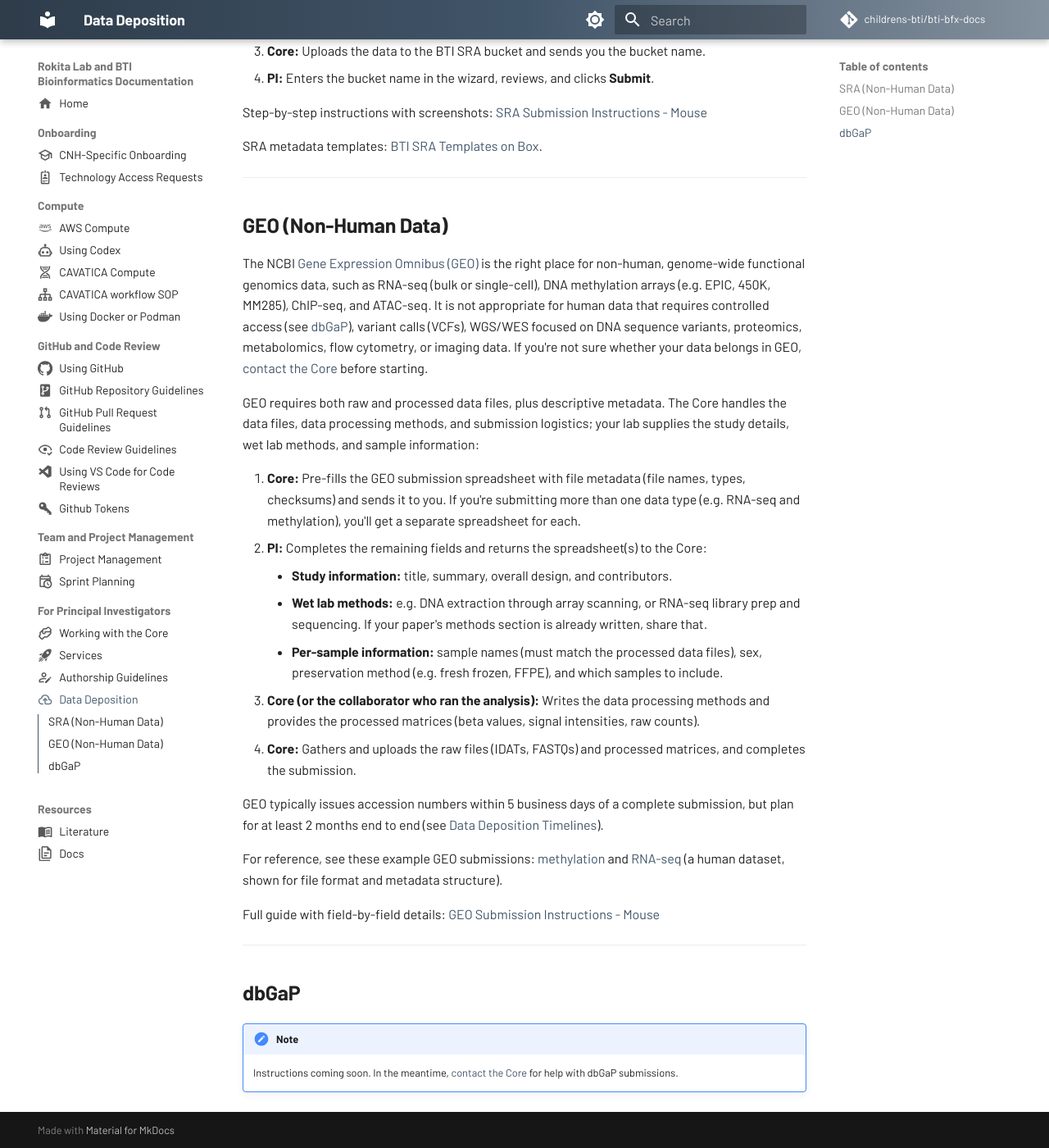
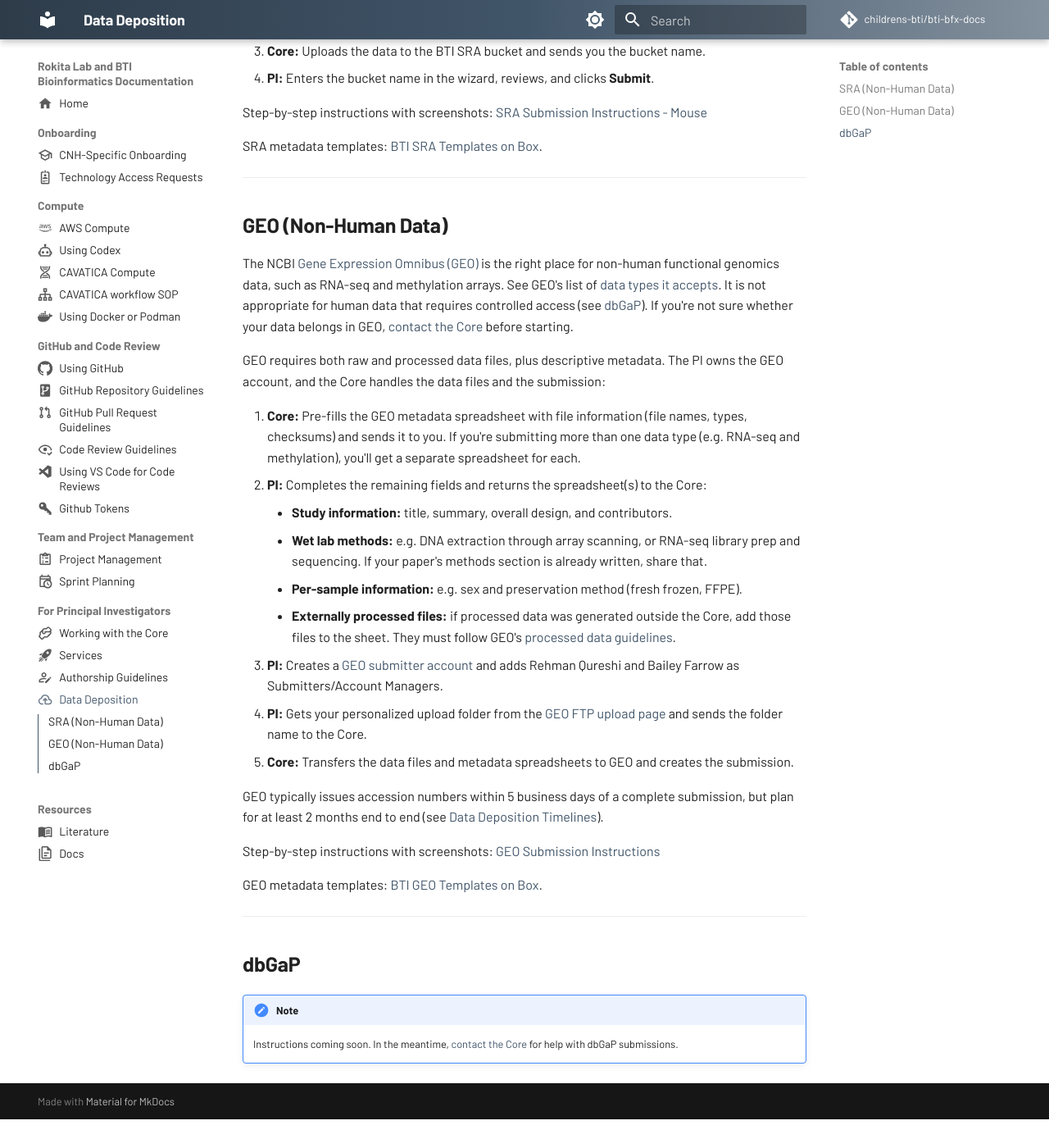
Before and after one commit to childrens-bti/bti-bfx-docs, an MkDocs documentation site: the page built from docs/pi-data-deposition.md, in a window 1280 px wide and 1400 px high, scrolled down 552 px. Shown: the whole window at 82% size. Built offline with MkDocs 1.6.1 and Material for MkDocs 9.7.7, drawn with Linux system fonts in a browser that asks for light colours; comment, search, counter and statistics services are not loaded; after the commit the page ends 1917 px from its top, so only the background shows below that.

Commit message:
Update GEO steps to match revised guide; add Box links
- PI creates GEO account, adds Core staff, and sends upload folder
- Externally processed files added by PI per GEO guidelines
- Link GEO's accepted data types instead of listing them
- Drop example submissions (removed from guide)
- Link new Box PDF and GEO metadata templates

Co-Authored-By: Claude Opus 5.5 <noreply@anthropic.com>

```diff
--- a/docs/pi-data-deposition.md
+++ b/docs/pi-data-deposition.md
@@ -29,26 +29,29 @@ SRA metadata templates: [BTI SRA Templates on Box](https://childrensnational.box
 
 ## GEO (Non-Human Data)
 
-The NCBI [Gene Expression Omnibus (GEO)](https://www.ncbi.nlm.nih.gov/geo/info/submission.html){target="_blank" rel="noopener"} is the right place for non-human, genome-wide functional genomics data, such as RNA-seq (bulk or single-cell), DNA methylation arrays (e.g. EPIC, 450K, MM285), ChIP-seq, and ATAC-seq.
-It is not appropriate for human data that requires controlled access (see [dbGaP](#dbgap)), variant calls (VCFs), WGS/WES focused on DNA sequence variants, proteomics, metabolomics, flow cytometry, or imaging data.
+The NCBI [Gene Expression Omnibus (GEO)](https://www.ncbi.nlm.nih.gov/geo/info/submission.html){target="_blank" rel="noopener"} is the right place for non-human functional genomics data, such as RNA-seq and methylation arrays.
+See GEO's list of [data types it accepts](https://www.ncbi.nlm.nih.gov/geo/info/faq.html#kinds){target="_blank" rel="noopener"}.
+It is not appropriate for human data that requires controlled access (see [dbGaP](#dbgap)).
 If you're not sure whether your data belongs in GEO, [contact the Core](pi-working-with-core.md) before starting.
 
 GEO requires both raw and processed data files, plus descriptive metadata.
-The Core handles the data files, data processing methods, and submission logistics; your lab supplies the study details, wet lab methods, and sample information:
+The PI owns the GEO account, and the Core handles the data files and the submission:
 
-1. **Core:** Pre-fills the GEO submission spreadsheet with file metadata (file names, types, checksums) and sends it to you. If you're submitting more than one data type (e.g. RNA-seq and methylation), you'll get a separate spreadsheet for each.
+1. **Core:** Pre-fills the GEO metadata spreadsheet with file information (file names, types, checksums) and sends it to you. If you're submitting more than one data type (e.g. RNA-seq and methylation), you'll get a separate spreadsheet for each.
 2. **PI:** Completes the remaining fields and returns the spreadsheet(s) to the Core:
     - **Study information:** title, summary, overall design, and contributors.
     - **Wet lab methods:** e.g. DNA extraction through array scanning, or RNA-seq library prep and sequencing. If your paper's methods section is already written, share that.
-    - **Per-sample information:** sample names (must match the processed data files), sex, preservation method (e.g. fresh frozen, FFPE), and which samples to include.
-3. **Core (or the collaborator who ran the analysis):** Writes the data processing methods and provides the processed matrices (beta values, signal intensities, raw counts).
-4. **Core:** Gathers and uploads the raw files (IDATs, FASTQs) and processed matrices, and completes the submission.
+    - **Per-sample information:** e.g. sex and preservation method (fresh frozen, FFPE).
+    - **Externally processed files:** if processed data was generated outside the Core, add those files to the sheet. They must follow GEO's [processed data guidelines](https://www.ncbi.nlm.nih.gov/geo/info/seq.html#processed){target="_blank" rel="noopener"}.
+3. **PI:** Creates a [GEO submitter account](https://www.ncbi.nlm.nih.gov/geo/submitter/){target="_blank" rel="noopener"} and adds Rehman Qureshi and Bailey Farrow as Submitters/Account Managers.
+4. **PI:** Gets your personalized upload folder from the [GEO FTP upload page](https://www.ncbi.nlm.nih.gov/geo/info/submissionftp.html){target="_blank" rel="noopener"} and sends the folder name to the Core.
+5. **Core:** Transfers the data files and metadata spreadsheets to GEO and creates the submission.
 
 GEO typically issues accession numbers within 5 business days of a complete submission, but plan for at least 2 months end to end (see [Data Deposition Timelines](pi-authorship-guidelines.md#data-deposition-timelines)).
 
-For reference, see these example GEO submissions: [methylation](https://www.ncbi.nlm.nih.gov/geo/query/acc.cgi?acc=GSE196902){target="_blank" rel="noopener"} and [RNA-seq](https://www.ncbi.nlm.nih.gov/geo/query/acc.cgi?acc=GSE232692){target="_blank" rel="noopener"} (a human dataset, shown for file format and metadata structure).
+Step-by-step instructions with screenshots: [GEO Submission Instructions](https://childrensnational.box.com/s/ixv13smr5jdegb9co1dmgkucexg3d5f0){target="_blank" rel="noopener"}
 
-Full guide with field-by-field details: [GEO Submission Instructions - Mouse](https://childrensnational.box.com/s/455e07lc1ljp3kh34281h62mpei95vko){target="_blank" rel="noopener"}
+GEO metadata templates: [BTI GEO Templates on Box](https://childrensnational.box.com/s/npnnpxrmxob2jysilu50hohib5sw708c){target="_blank" rel="noopener"}.
 
 ---
 
```
